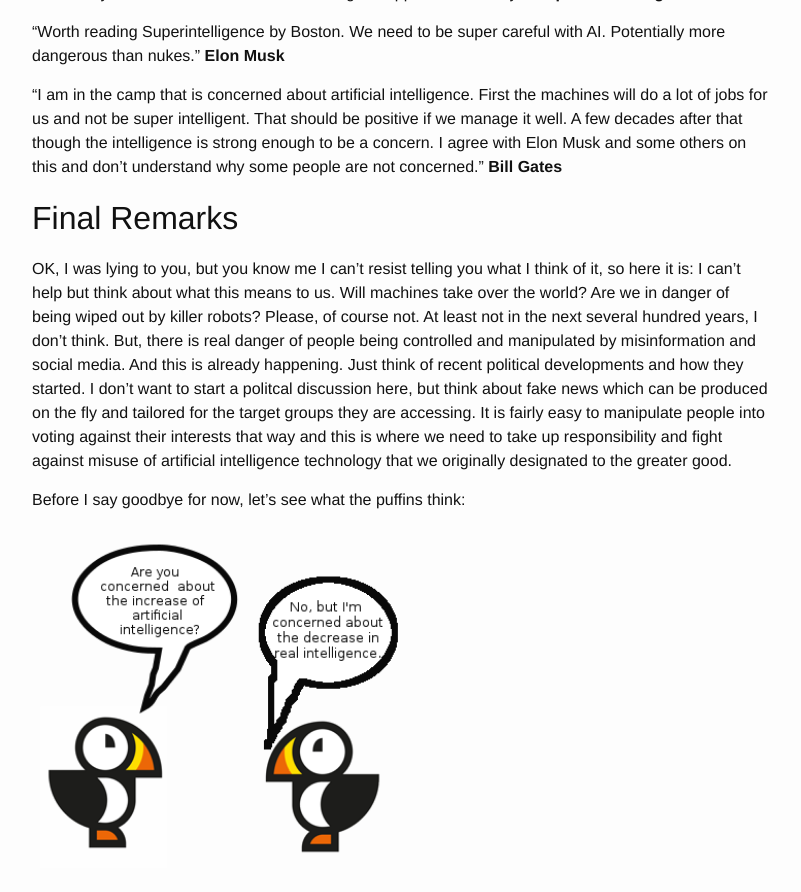
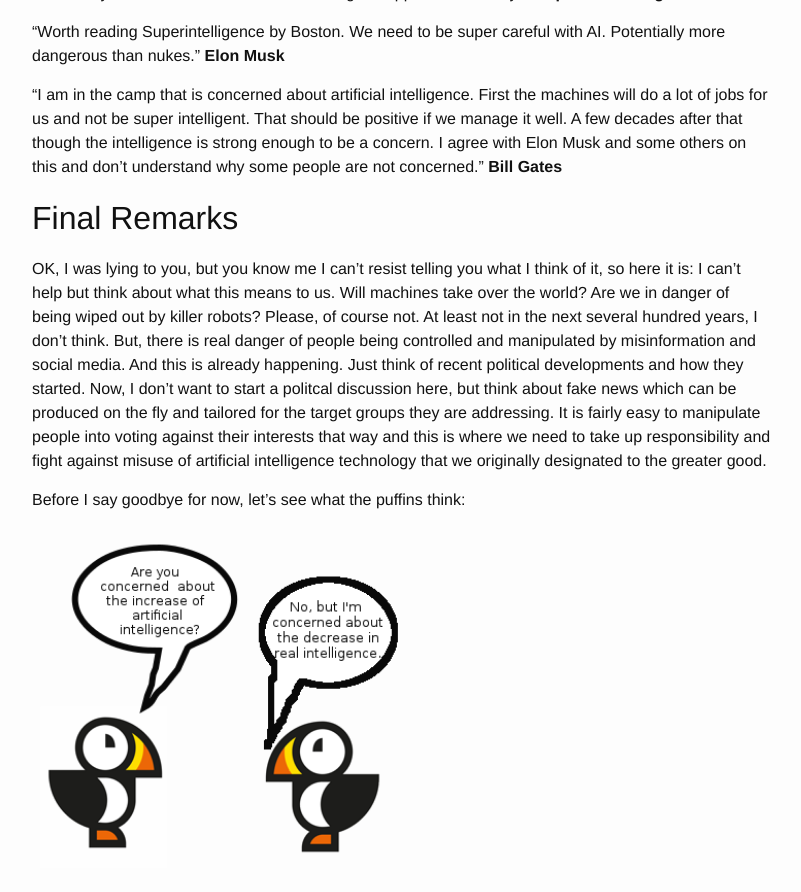
Before and after one commit to bozicb/bozicb.github.io, a Jekyll site: the page built from _posts/2018-04-07-future-implications-of-artificial-intelligence.markdown, in a window 1280 px wide and 900 px high, scrolled down 8792 px. Shown: the top 892 px of the window, without its empty margins (238-1039 px from the left). Built offline with Jekyll 4.4.1, drawn with Linux system fonts in a browser that asks for light colours; comment, search, counter and statistics services are not loaded; some of the changed text lies outside the part shown.

Commit message:
more typos

```diff
--- a/_posts/2018-04-07-future-implications-of-artificial-intelligence.markdown
+++ b/_posts/2018-04-07-future-implications-of-artificial-intelligence.markdown
@@ -162,11 +162,12 @@
 Yes folks, it's really easy. And this is again one of the reasons why everyone is talking about Data Science right now.
 
 ## Who needs ML and why is GeoDirectory important?
+
 While speaking about all that artificial intelligence and machine learning hype, we ofter forget
 to address the most important question: Who needs it and why? I would like to address two major
 users specifically, and only list some of the others:
 * Government agencies, such as public safety and utilities have a particular need for machine learning since they have multiple sources of data that can be mined for insights. Analyzing sensor data, for example, identifies ways to increase efficiency and save money. Machine learning can also help detect fraud and minimize identity theft. \\ \vspace{0.5cm}
-* Geospatial Data Organisations and Businesses: Imagine being able to train your GIS to perceive and understand the world, and give you insights based on your data. Today, geospatial experts are using machine learning for analyzing big datasets (what do these 2 million points actually mean?) and predictive analytics (e.g. forecasting risk). \\ \vspace{0.5cm}
+* Geospatial Data Organisations and Businesses: Imagine being able to train your GIS to perceive and understand the world, and give you insights based on your data. Today, geospatial experts are using machine learning for analyzing big datasets (what do these 2 million points actually mean?) and predictive analytics (e.g. forecasting risk).
 * Who else? Finacial Services, Health Care, Marketing and Sales, Transportation, and many more.
 
 Most AI and ML algorithms require location information, which is hence becoming more and more important, therefore GeoDirectory data could be a key variable.Here are some examples:
@@ -221,9 +222,9 @@
 in danger of being wiped out by killer robots? Please, of course not. At least not in the next
 several hundred years, I don't think. But, there is real danger of people being controlled and
 manipulated by misinformation and social media. And this is already happening. Just think of recent
-political developments and how they started. I don't want to start a politcal discussion here,
+political developments and how they started. Now, I don't want to start a politcal discussion here,
 but think about fake news which can be produced on the fly and tailored for the target groups
-they are accessing. It is fairly easy to manipulate people into voting against their interests
+they are addressing. It is fairly easy to manipulate people into voting against their interests
 that way and this is where we need to take up responsibility and fight against misuse of
 artificial intelligence technology that we originally designated to the greater good.
 
```
